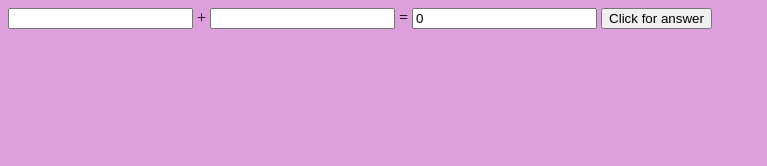
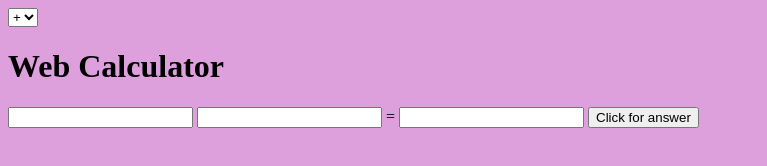
Before and after one commit to carryegaulin31/web-calculator, a plain HTML site: page index.html in a window 1280 px wide. Both pictures are taken after a click on the button "Click for answer". Shown: the whole page, without its empty margins (0-767 px from the left). Drawn offline with Linux system fonts and the light colour scheme.

```diff
--- a/index.html
+++ b/index.html
@@ -4,26 +4,28 @@
 		<!-- <link rel="stylesheet" href="styles.css" /> -->
 		<script type="text/javascript" src="script.js"></script>
 		<title>web-calculator</title>
-
 	</head>
 		<body>
-
+			<select id="operation" onchange="answer()">
+				<option value='+'>+</option>
+				<option value='-'>-</option>
+				<option value='*'>*</option>
+				<option value='/'>/</option>
+			</select>
+		  		<span id="answer" />
 	<style>
 		body { background-color: plum; }
 	</style>
         <script>
 			alert("Lets do some math!");
 		</script>
-
-
+			<h1>Web Calculator</h1>
 				<form>
-			<input id="number1" type="text" name="number1"> +
+					<input id="number1" type="text" name="number1">
 					<input id="number2" type="text" name="number2"> =
 					<input id="answer" type="text" name="answer">
 					<!-- <button type="button" name="Add" value="Answer" onclick="sum()"> -->
-			<input type="button" value="Click for answer" onclick="sum()">
+					<input type="button" value="Click for answer" onclick="sum() || subtract() || multiply() || divide()">
 				</form>
-
 		</body>
-
 </html>
--- a/script.js
+++ b/script.js
@@ -1,7 +1,24 @@
 function sum() {
-
-    var x = Number(document.getElementById("number1").value);
+	var x = Number(document.getElementById("number1").value);
     var y = Number(document.getElementById("number2").value);
-    document.getElementById("answer").value = x + y;
+    document.getElementById("answer").value = x + y
     alert(x + y)
 }
+function subtract() {
+	var x = Number(document.getElementById("number1").value);
+    var y = Number(document.getElementById("number2").value);
+    document.getElementById("answer").value = x - y
+    alert(x - y)
+}
+function multiply() {
+	var x = Number(document.getElementById("number1").value);
+    var y = Number(document.getElementById("number2").value);
+    document.getElementById("answer").value = x * y
+    alert(x * y)
+}
+function divide() {
+	var x = Number(document.getElementById("number1").value);
+    var y = Number(document.getElementById("number2").value);
+    document.getElementById("answer").value = x / y
+    alert(x / y)
+}
```
Lines whose indentation alone changed are shown as unchanged.
